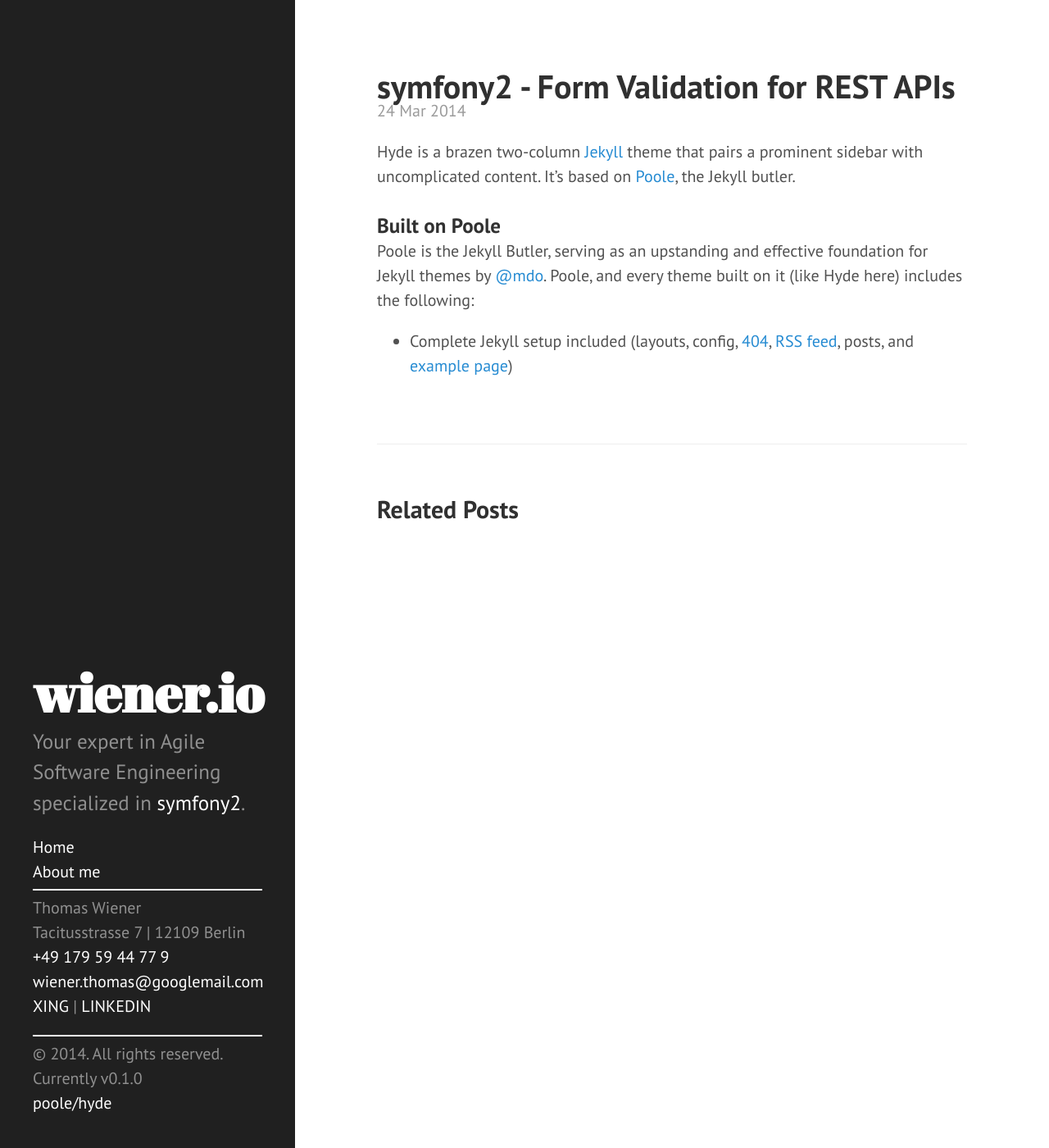
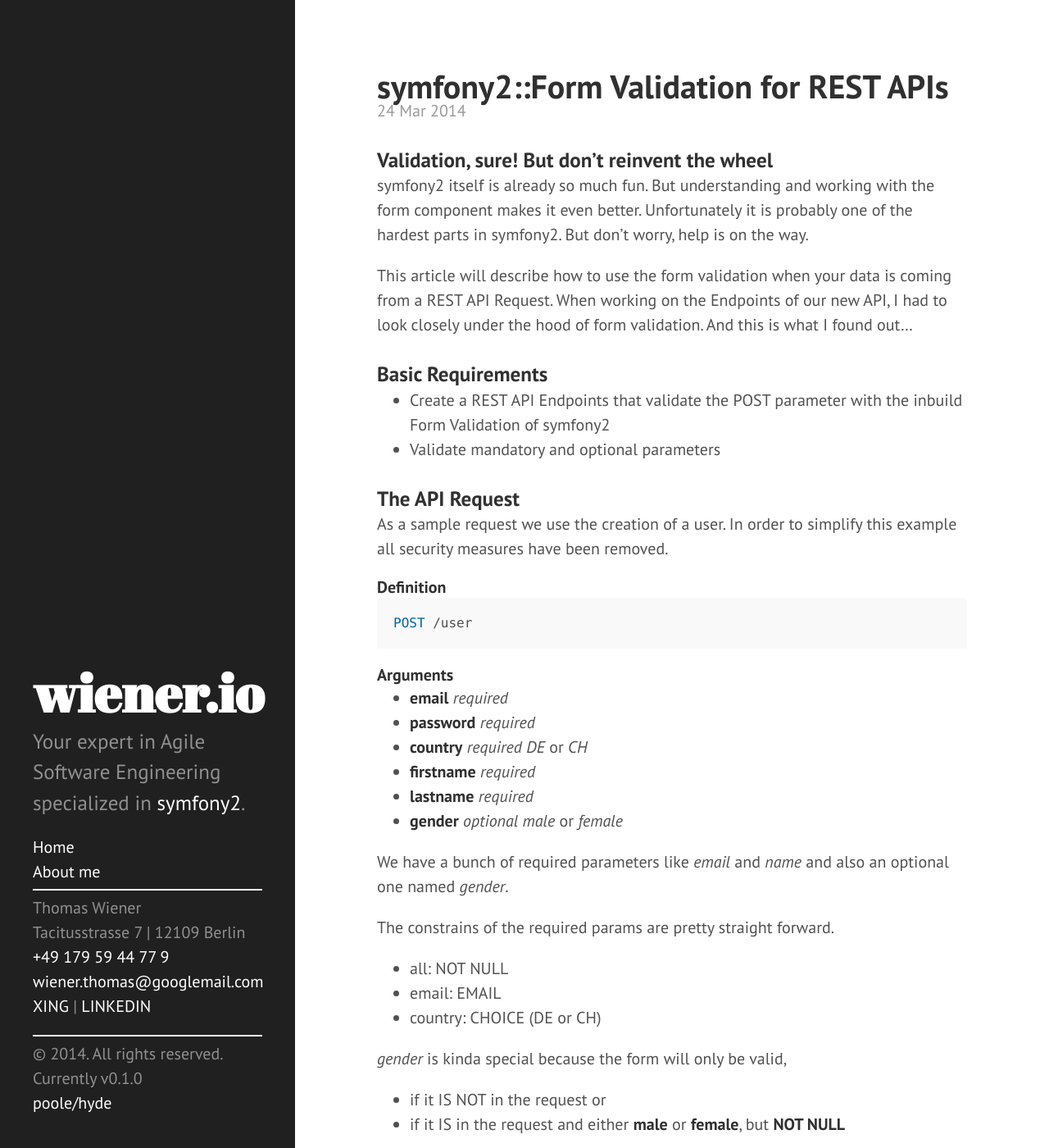
Before and after one commit to thomaswiener/wiener.io, a Jekyll site: the page built from _posts/2014-03-24-symfony2-form-validation-rest-api.md, in a window 1280 px wide and 1400 px high. Shown: the whole window at 82% size. Built offline with Jekyll 4.4.1, drawn with Linux system fonts in a browser that asks for light colours; Markdown is read by kramdown in place of the engine named in the settings; some of the changed text lies outside the part shown.

Commit message:
content update

````diff
--- a/_config.yml
+++ b/_config.yml
@@ -9,7 +9,7 @@ permalink:        pretty
 title:            wiener.io
 tagline:          'A Jekyll theme'
 description:      'Your expert in Agile Software Engineering specialized in <a href="http://symfony.com" target="_blank">symfony2</a>.'
-url:              http://thomaswiener.github.io/wiener.io
+url:              #http://thomaswiener.github.io/wiener.io
 
 author:
   name:           'Thomas Wiener'
--- a/_includes/sidebar.html
+++ b/_includes/sidebar.html
@@ -7,7 +7,7 @@
 
     <ul class="sidebar-nav">
       <li class="sidebar-nav-item{% if page.title == "Home" %} active{% endif %}">
-        <a href="{{ site.url }}">Home</a>
+        <a href="{{ site.url }}/">Home</a>
       </li>
 
       {% comment %}
--- a/_posts/2014-03-24-symfony2-form-validation-rest-api.md
+++ b/_posts/2014-03-24-symfony2-form-validation-rest-api.md
@@ -1,12 +1,98 @@
 ---
 layout: post
-title: symfony2 - Form Validation for REST APIs
+title: symfony2::Form Validation for REST APIs
 ---
 
-Hyde is a brazen two-column [Jekyll](http://jekyllrb.com) theme that pairs a prominent sidebar with uncomplicated content. It's based on [Poole](http://getpoole.com), the Jekyll butler.
+### Validation, sure! But don't reinvent the wheel
 
-### Built on Poole
+symfony2 itself is already so much fun. But understanding and working with the form component makes it even better.
+Unfortunately it is probably one of the hardest parts in symfony2. But don't worry, help is on the way.
 
-Poole is the Jekyll Butler, serving as an upstanding and effective foundation for Jekyll themes by [@mdo](https://twitter.com/mdo). Poole, and every theme built on it (like Hyde here) includes the following:
+This article will describe how to use the form validation when your data is coming from a REST API Request.
+When working on the Endpoints of our new API, I had to look closely under the hood of form validation.
+And this is what I found out...
 
-* Complete Jekyll setup included (layouts, config, [404](/404), [RSS feed](/atom.xml), posts, and [example page](/about))
+### Basic Requirements
+
+* Create a REST API Endpoints that validate the POST parameter with the inbuild Form Validation of symfony2
+* Validate mandatory and optional parameters
+
+### The API Request
+
+As a sample request we use the creation of a user.
+In order to simplify this example all security measures have been removed.
+
+#### Definition
+
+```nginx
+POST /user
+```
+
+#### Arguments
+
+* __email__ _required_
+* __password__ _required_
+* __country__ _required_ _DE_ or _CH_
+* __firstname__ _required_
+* __lastname__ _required_
+* __gender__ _optional_
+  _male_ or _female_
+
+We have a bunch of required parameters like _email_ and _name_ and also an optional one named _gender_.
+
+The constrains of the required params are pretty straight forward.
+
+ * all: NOT NULL
+ * email: EMAIL
+ * country: CHOICE (DE or CH)
+
+_gender_ is kinda special because the form will only be valid,
+
+* if it IS NOT in the request or
+* if it IS in the request and either __male__ or __female__, but __NOT NULL__
+
+but we will discuss this later on.
+
+Lets focus on the controller that receives the request.
+
+```nginx
+$data = $request->request->all();
+$data =
+```
+
+### Static Form Building
+
+For now we take care of all required params.
+
+
+```nginx
+    /**
+     * Create a single user
+     *
+     * @param Request $request
+     * @param $_format
+     * @throws \Symfony\Component\HttpKernel\Exception\HttpException
+     * @return \Symfony\Component\HttpFoundation\Response
+     */
+    public function createAction(Request $request, $_format)
+    {
+        $user = new User();
+        //reset params as if submitted via form
+        $request->request->set('user', $request->request->all());
+        //do regular form binding and validation
+        $form = $this->createForm(new UserType(), $user);
+        $form->handleRequest($request);
+
+        if (!$form->isValid()) {
+            throw new HttpException(
+                AbstractController::HTTP_STATUS_UNPROCESSABLE_ENTITY,
+                $this->getErrors($form)
+            );
+        }
+        # do other magic stuff like persisting
+        ....
+```
+
+### Dynamic Form Building
+
+### Sum it up
````
